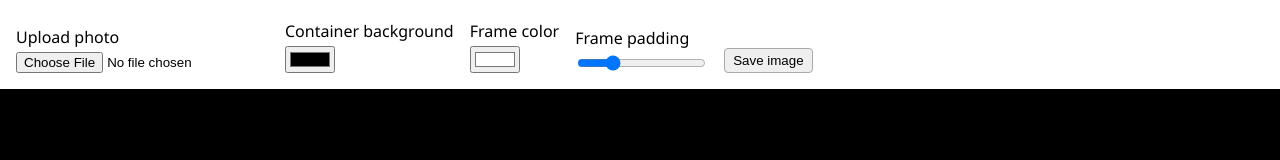
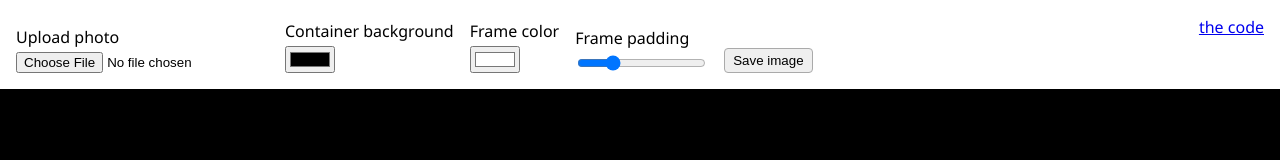
Before and after one commit to jacoacoacob/photo-framer, a plain HTML site: page index.html in a window 1280 px wide. Drawn offline with Linux system fonts and the light colour scheme.

Commit message:
readme and github link

```diff
--- a/index.html
+++ b/index.html
@@ -8,6 +8,7 @@
   <link rel="stylesheet" href="main.css">
 </head>
 <body>
+  <a style="position: absolute; top: 16px; right: 16px;" href="https://github.com/jacoacoacob/photo-framer">the code</a>
   <section id="controls"></section>
   <section id="canvas-container">
     <canvas id="canvas"></canvas>
```
Also changed, not shown: 1 other file.
